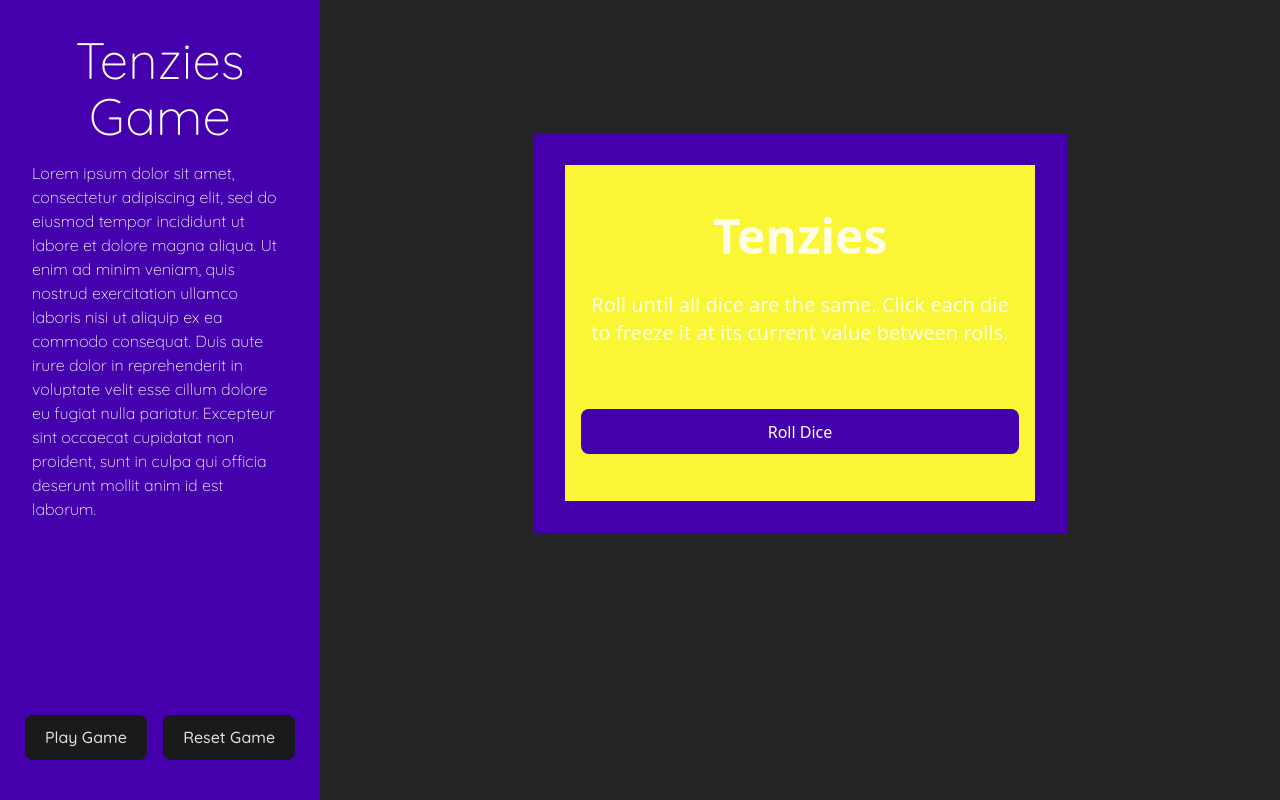
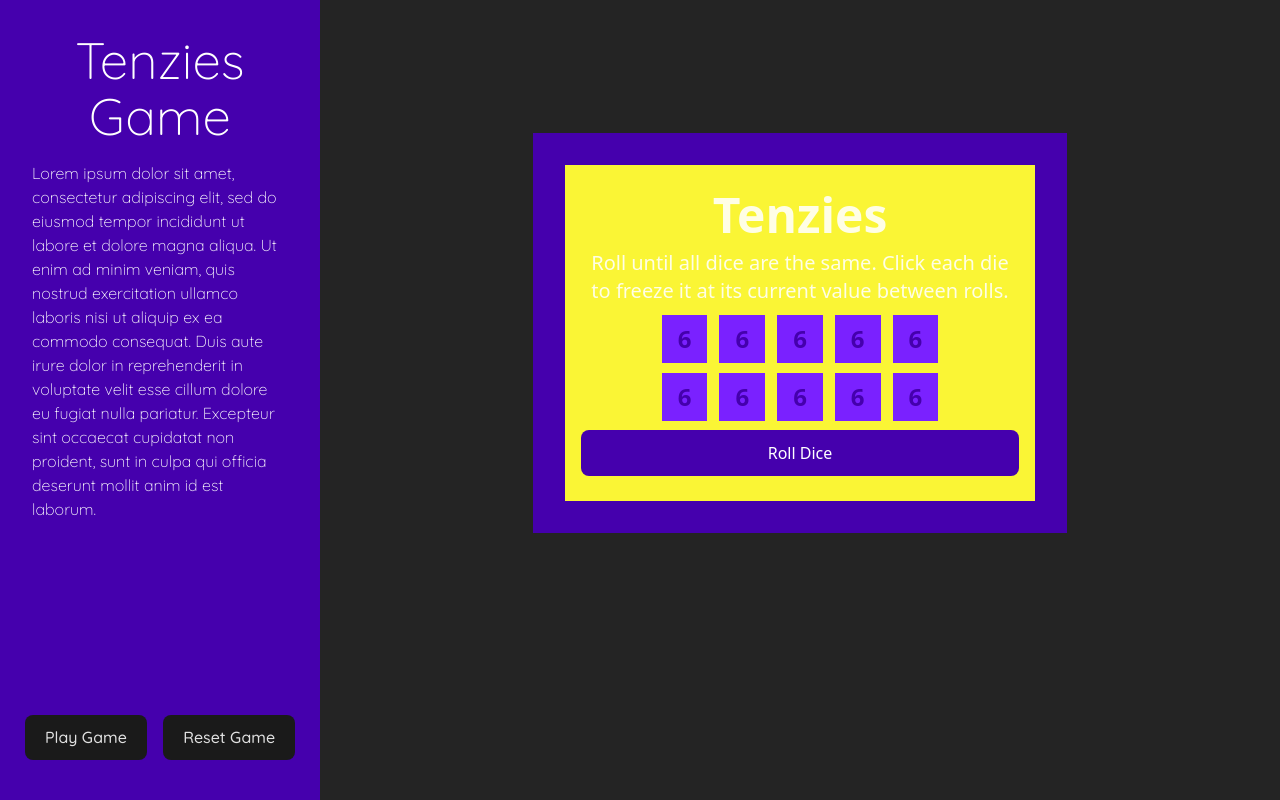
Before and after one commit to J-Skarbek/Tenzies, a React (Vite) app in the folder Tenzies/: page / in a window 1280 px wide. Built offline with nearby package versions, Linux system fonts and the light colour scheme.

Commit message:
Create a die component and manually place 10 dice for styling

```diff
--- a/Tenzies/src/components/Body.jsx
+++ b/Tenzies/src/components/Body.jsx
@@ -1,4 +1,5 @@
 import React from "react";
+import Die from "./Die";
 
 function Body() {
 
@@ -8,8 +9,19 @@ function Body() {
         <h2 className="text-5xl font-bold">Tenzies</h2>
         <p className="text-xl">Roll until all dice are the same.
         Click each die to freeze it at its current value between rolls.</p>
-        <div className="dice-container">
-
+        <div className="dice-container-1 flex space-evenly items-center justify-center flex-wrap gap-3">
+          <Die />
+          <Die />
+          <Die />
+          <Die />
+          <Die />
+        </div>
+        <div className="dice-container-2 flex space-evenly items-center justify-center flex-wrap gap-3">
+          <Die />
+          <Die />
+          <Die />
+          <Die />
+          <Die />
         </div>
         <button className="roll-dice text-white bg-dark-purple hover:bg-light-purple">Roll Dice</button>
       </div>
--- /dev/null
+++ b/Tenzies/src/components/Die.jsx
@@ -0,0 +1,12 @@
+import React from "react";
+
+function Die(props) {
+
+  return (
+    <div className="die bg-light-purple px-4 py-2">
+      <p className="value text-dark-purple font-bold text-2xl">6</p>
+    </div>
+  )
+}
+
+export default Die;
```
